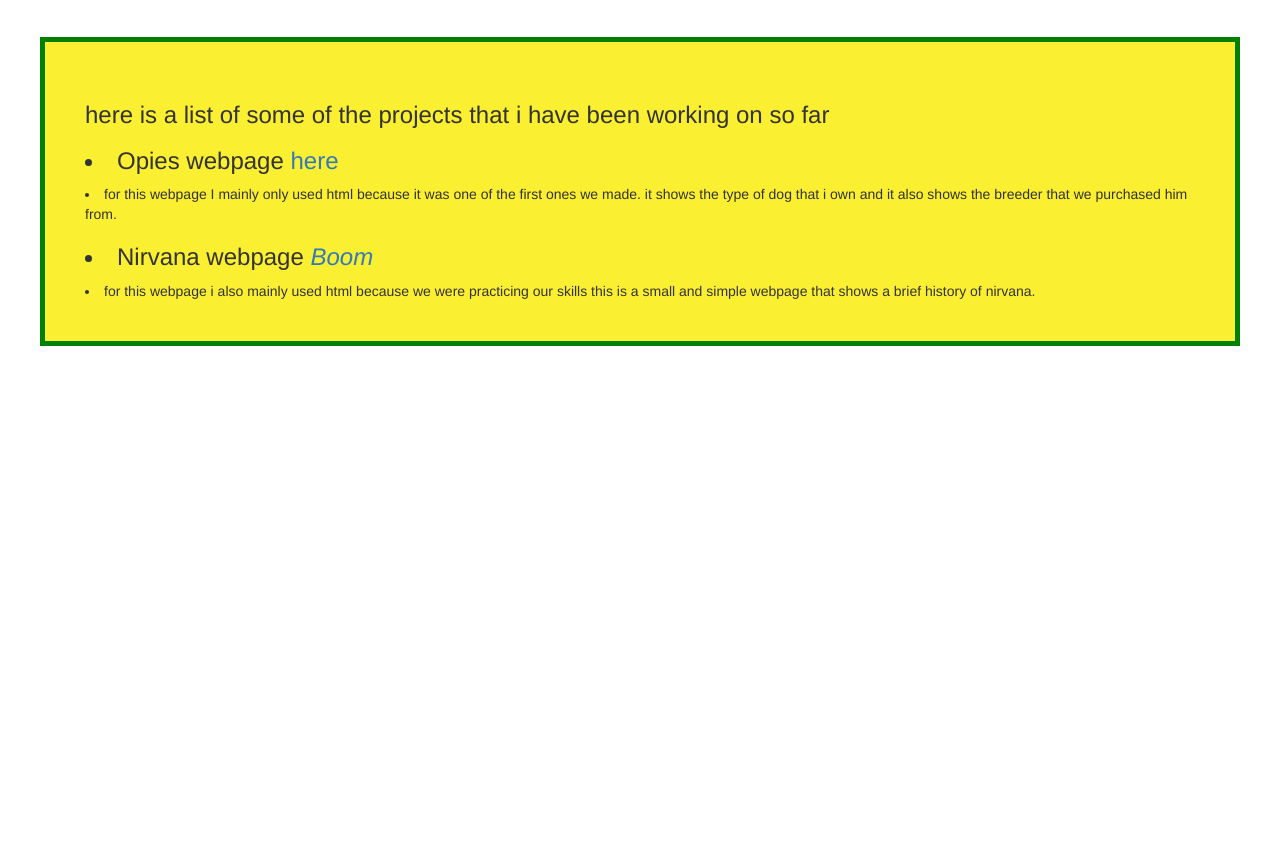
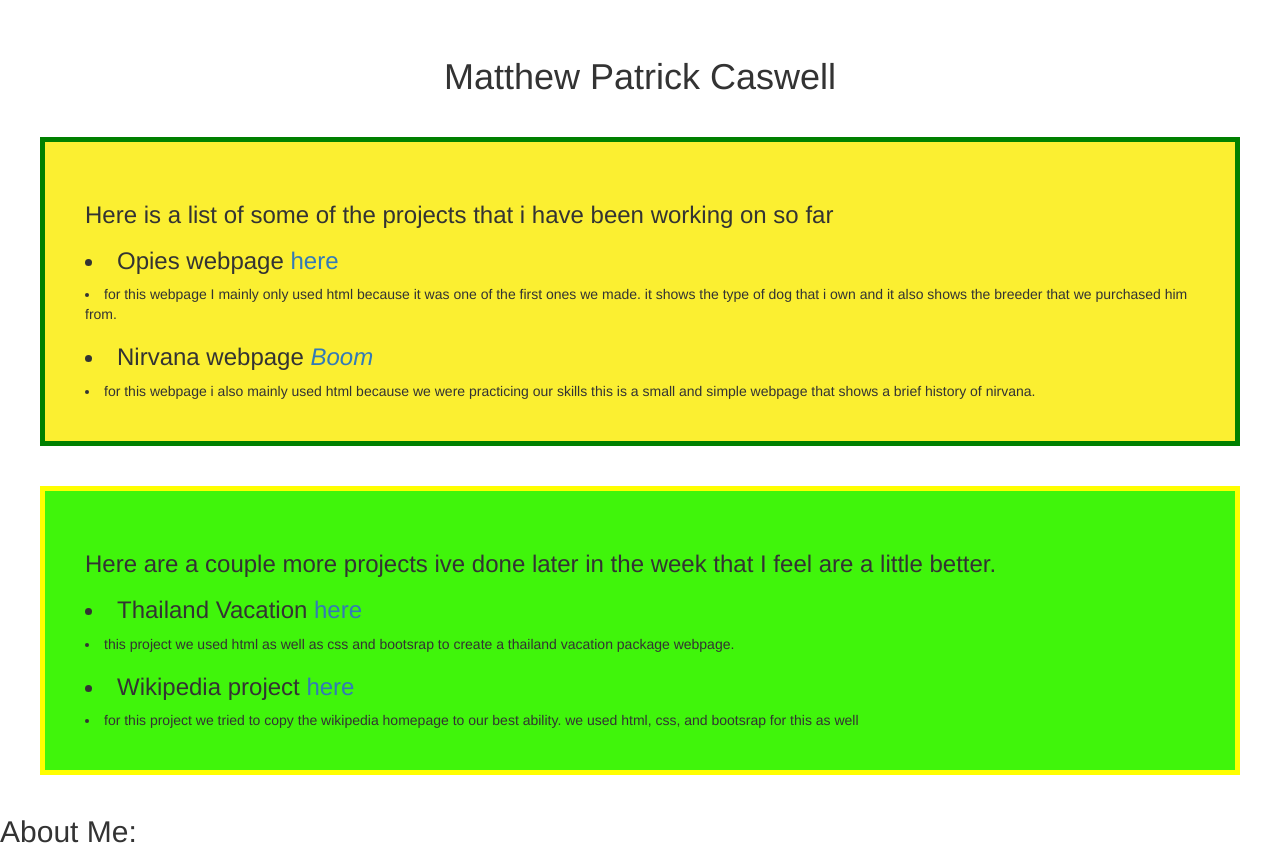
Before and after one commit to mattcaswell253/week1, a plain HTML site: page index.html in a window 1280 px wide. Shown: the part 513-1371 px from the top of the page. Before the commit the page ends 899 px from the top, so only its background shows below. Drawn offline with nearby package versions, Linux system fonts and the light colour scheme.

Commit message:
show two containers with different border and background color

```diff
--- a/css/styles.css
+++ b/css/styles.css
@@ -1,11 +1,23 @@
 img{
   height: 450px;
   border: 5px solid green;
+  margin: 50px
+}
+h1 {
+  text-align: center;
+}
 
-}
 .first{
   border: 5px solid green;
   margin: 40px;
   padding: 40px;
   background-color: #FBEF31;
 }
+
+.second{
+  border: 5px solid yellow;
+  margin: 40px;
+  padding: 40px;
+  background-color: #40F50B;
+
+}
--- a/index.html
+++ b/index.html
@@ -11,13 +11,23 @@
 <body>
   <div class="first"
   <ul>
-    <h3>here is a list of some of the projects that i have been working on so far</h3>
+    <h3>Here is a list of some of the projects that i have been working on so far</h3>
     <h3> <li>Opies webpage <a href="https://github.com/mattcaswell253/opie-webpage.git">here</a></li></h3>
     <li>for this webpage I mainly only used html because it was one of the first ones we made. it shows the type of dog that i own and it also shows the breeder that we purchased him from.</li>
     <h3><li>Nirvana webpage <a href="https://github.com/mattcaswell253/nirvana.git"><em>Boom</em></p></a></li></h3>
     <li>for this webpage i also mainly used html because we were practicing our skills this is a small and simple webpage that shows a brief history of nirvana.</li>
   </ul>
 </div>
-  <p></p>
+<div class="second"
+<ul>
+  <h3>Here are a couple more projects ive done later in the week that I feel are a little better.</h3>
+  <h3><li>Thailand Vacation <a href="https://github.com/mattcaswell253/vacation.git">here</a></li></h3>
+  <li>this project we used html as well as css and bootsrap to create a thailand vacation package webpage.</li>
+  <h3><li>Wikipedia project <a href="https://github.com/mattcaswell253/wiki.git">here</a></li></h3>
+  <li>for this project we tried to copy the wikipedia homepage to our best ability. we used html, css, and bootsrap for this as well</li>
+</ul>
+</div>
+<h2>About Me:</h2>
+<p></p>
 </body>
 </html>
```
